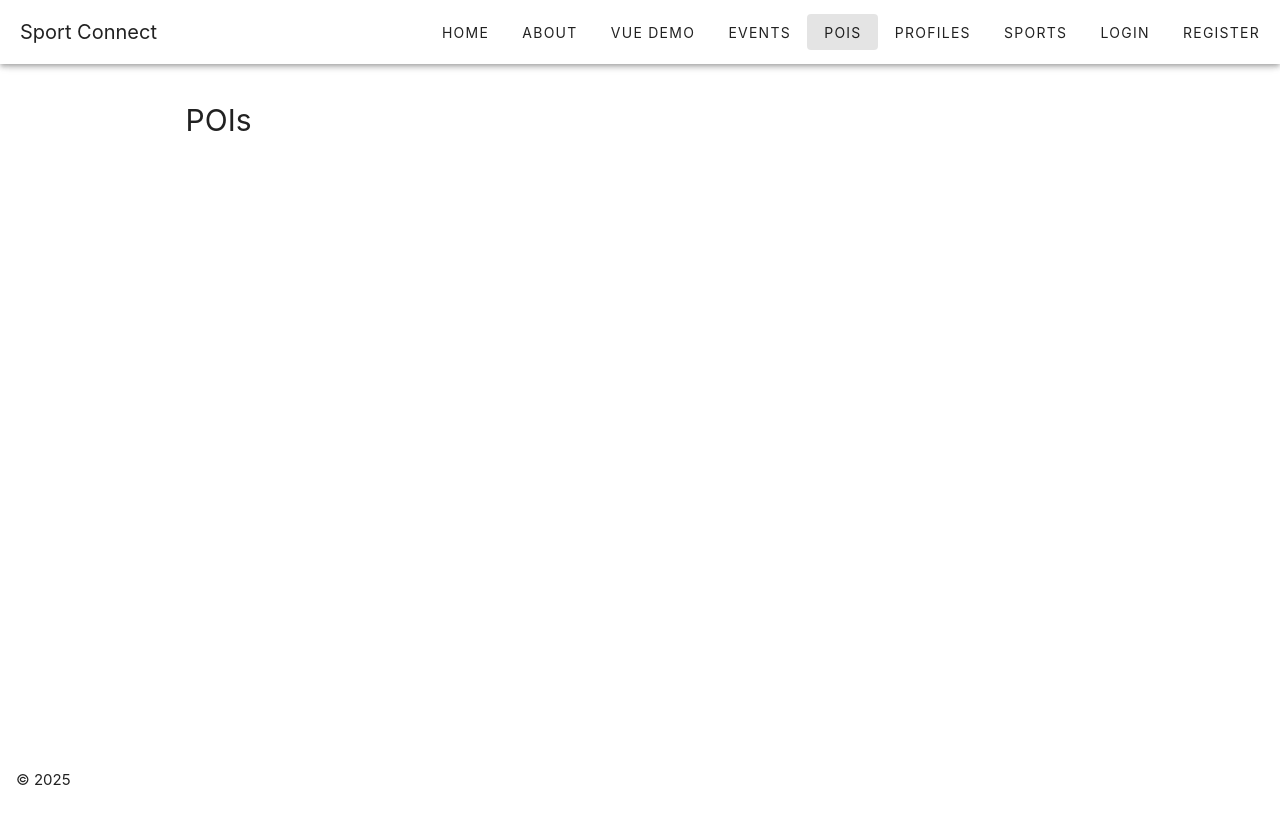
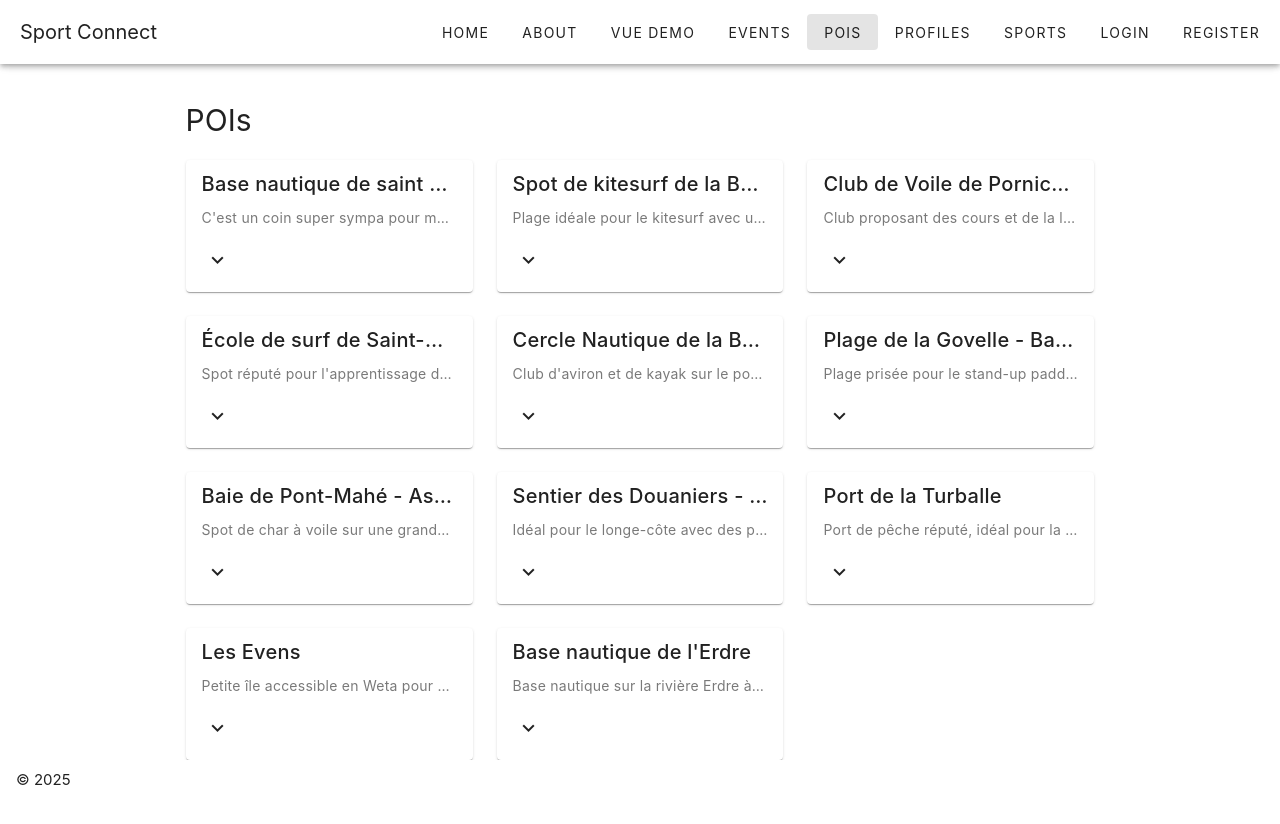
Before and after one commit to suissard/onbouge, a Vue app in the folder frontend/: page /pois in a window 1280 px wide. Shown: the top 824 px of the page. Before the commit the page ends 800 px from the top, so only its background shows below. Built offline with nearby package versions, Linux system fonts and the light colour scheme; what suissard-strapi-client would draw is missing.

Commit message:
debug strapiMockData

```diff
--- a/frontend/src/services/strapi.mock.ts
+++ b/frontend/src/services/strapi.mock.ts
@@ -95,14 +95,14 @@ strapi = {
     let target:string = arguments[0].split("?")[0], id:string = ""
     if (target.includes("/")){
       id = target.split("/")[1]
-      if(id="me") return mockData.users.data[0]
+      if(id=="me") return mockData.users.data[0]
       target = target.split("/")[0]
       return strapi.collections[target].get(id)
     }
 
 
     if (strapi.collections[target]){
-      return mockData[target].list()
+      return {data:mockData[target]}
     }
   }
 };
--- a/frontend/src/stores/strapiStore.ts
+++ b/frontend/src/stores/strapiStore.ts
@@ -44,7 +44,6 @@ export const strapiStoreBuilder = (dataName: string) => {
         datas.value.push(response.data?.data)
       }
 
-      console.log(datas.value.find(item => item.documentId === id))
       return datas.value.find(item => item.documentId === id)
       // return datas.value[index] response.data
     } catch (error) {
```
